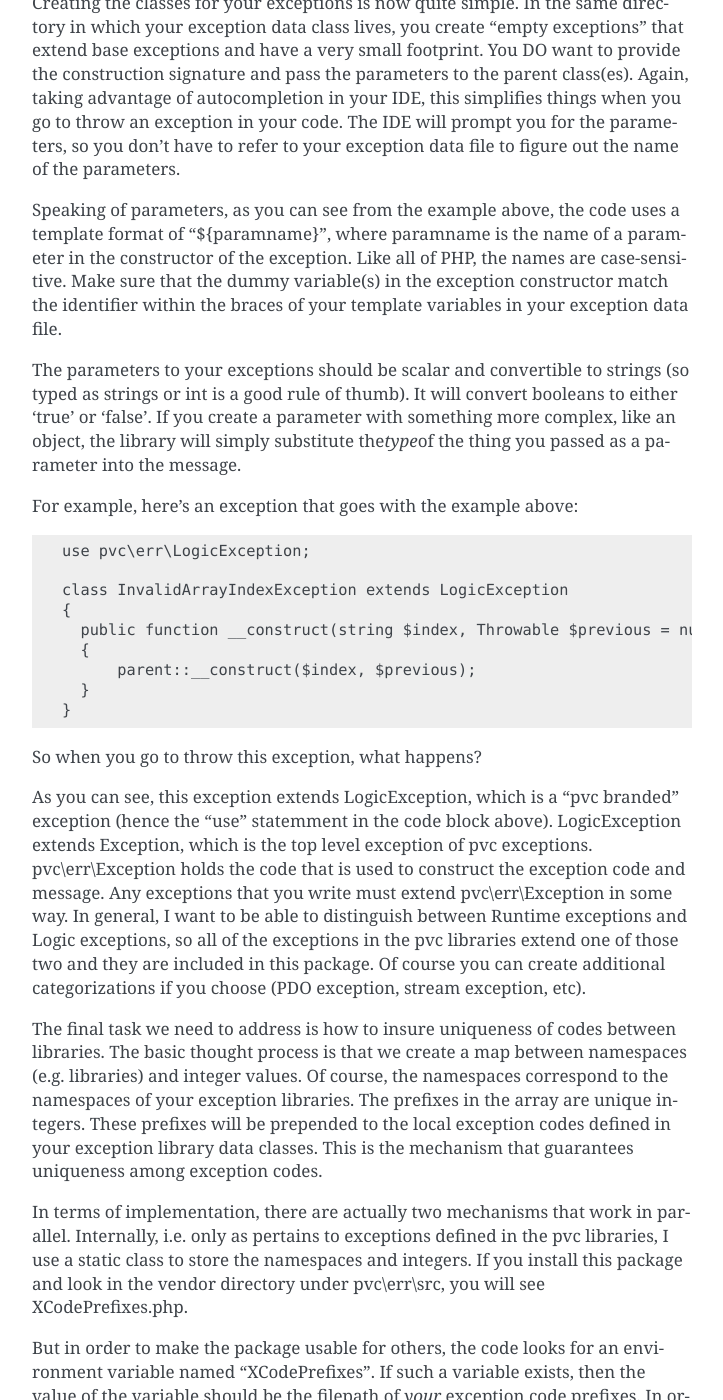
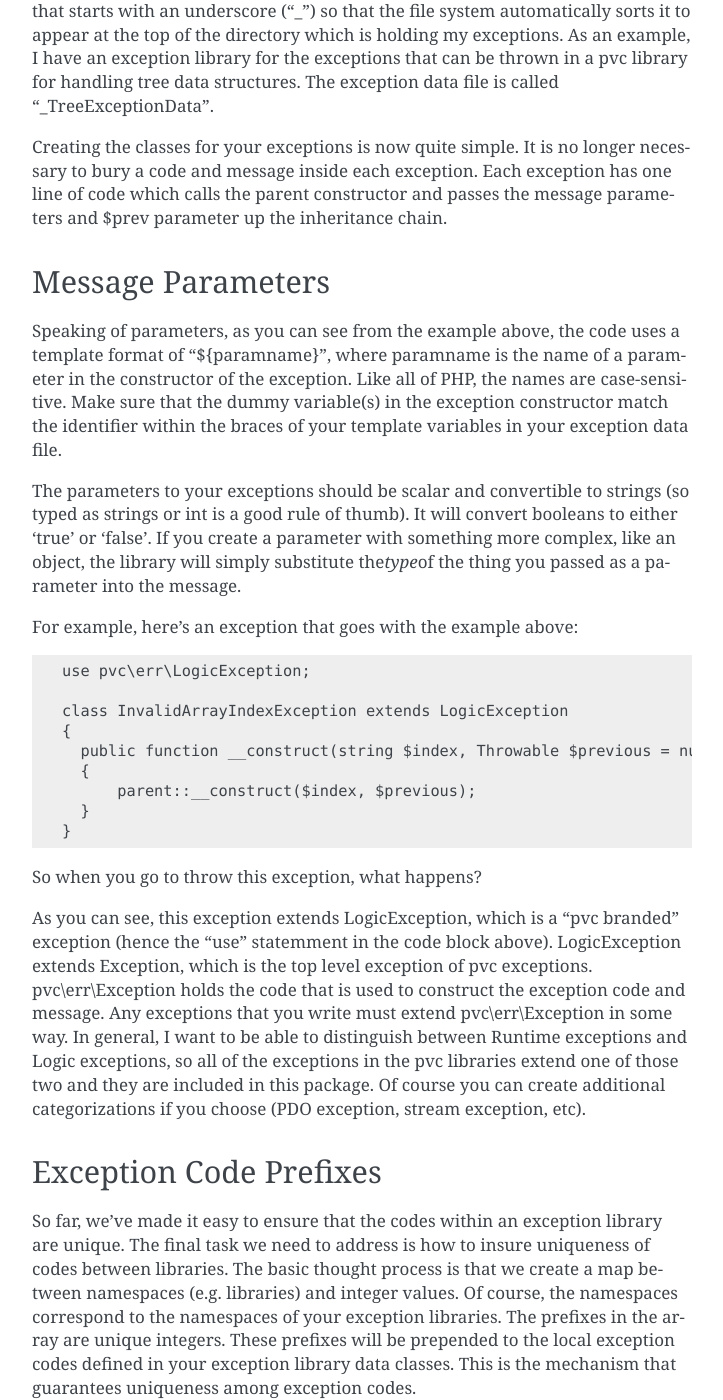
Before and after one commit to dwilbourne/pvcErr, a Sphinx documentation site: the page built from docs/source/discussion.rst, in a window 1280 px wide and 1400 px high, scrolled down 2049 px. Shown: the whole window, without its empty margins (388-1111 px from the left). Built offline with Sphinx 7.4.7, drawn with Linux system fonts in a browser that asks for light colours; some of the changed text lies outside the part shown.

```diff
--- a/docs/source/discussion.rst
+++ b/docs/source/discussion.rst
@@ -84,12 +90,12 @@ top of the directory which is holding my exceptions.  As an example, I have an e
 that can be thrown in a pvc library for handling tree data structures.  The exception data file is called
 "_TreeExceptionData".
 
-Creating the classes for your exceptions is now quite simple.  In the same directory in which your exception data
-class lives, you create "empty exceptions" that extend base exceptions and have a very small footprint. You DO want to
-provide the construction signature and pass the parameters to the parent class(es).  Again, taking advantage of
-autocompletion in your IDE, this simplifies things when you go to throw an exception in your code.  The IDE will
-prompt you for the parameters, so you don't have to refer to your exception data file to figure out the name of the
-parameters.
+Creating the classes for your exceptions is now quite simple.  It is no longer necessary to bury a code and message
+inside each exception.  Each exception has one line of code which calls the parent constructor and passes the message
+parameters and $prev parameter up the inheritance chain.
+
+Message Parameters
+##################
 
 Speaking of parameters, as you can see from the example above, the code uses a template format of "${paramname}",
 where paramname is the name of a parameter in the constructor of the exception.  Like all of PHP, the names are
@@ -123,6 +129,10 @@ exceptions and
 Logic exceptions, so all of the exceptions in the pvc libraries extend one of those two and they are included in this package.
 Of course you can create additional categorizations if you choose (PDO exception, stream exception, etc).
 
+Exception Code Prefixes
+#######################
+
+So far, we've made it easy to ensure that the codes within an exception library are unique.
 The final task we need to address is how to insure uniqueness of codes between libraries.  The basic thought process
 is that we create a map between namespaces (e.g. libraries) and integer values. Of course, the namespaces
 correspond to the namespaces of your exception libraries.  The prefixes in the array are unique integers.  These
--- a/docs/source/index.rst
+++ b/docs/source/index.rst
@@ -6,6 +6,7 @@
    install
    setup
    usage
+   testing
 
 ===============
 pvcErr Overview
```
Also changed, not shown: other parts of docs/source/discussion.rst (+6 -0 lines), docs/source/testing.rst (added, +25 -0 lines).
